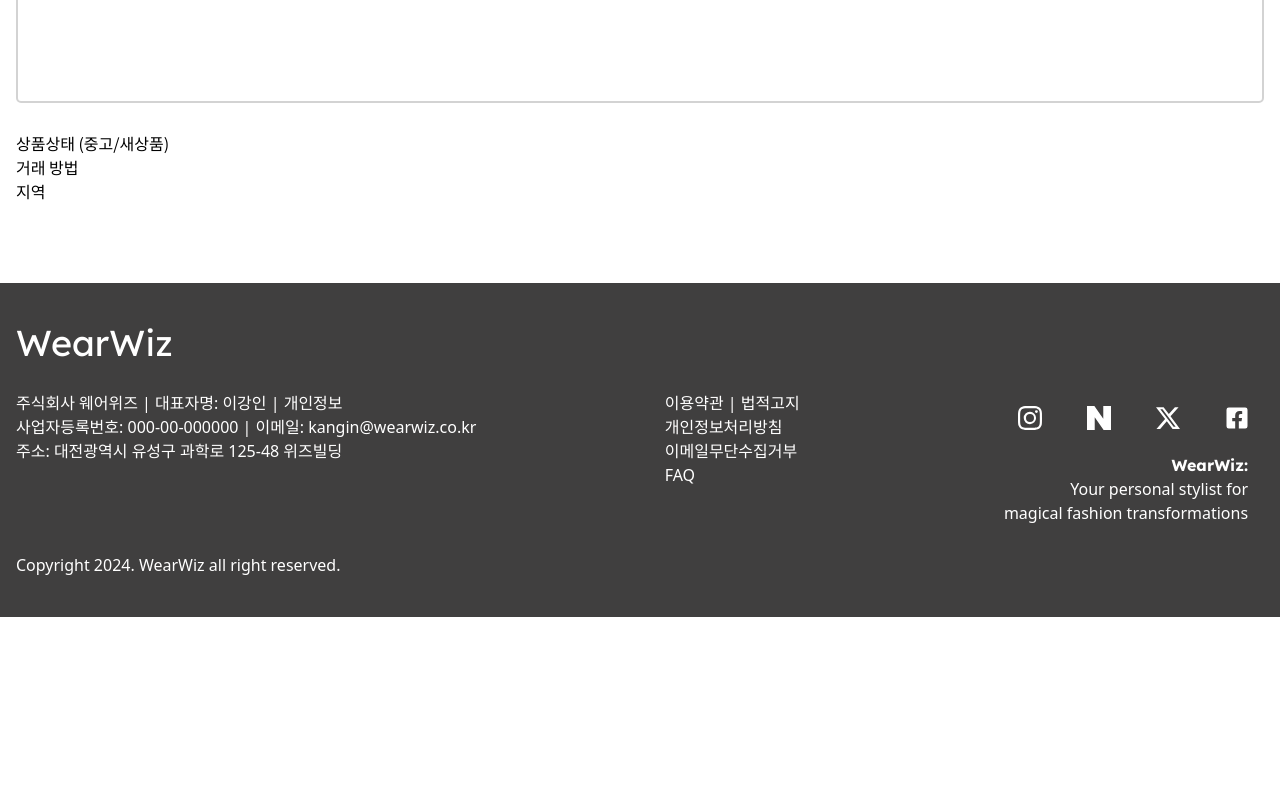
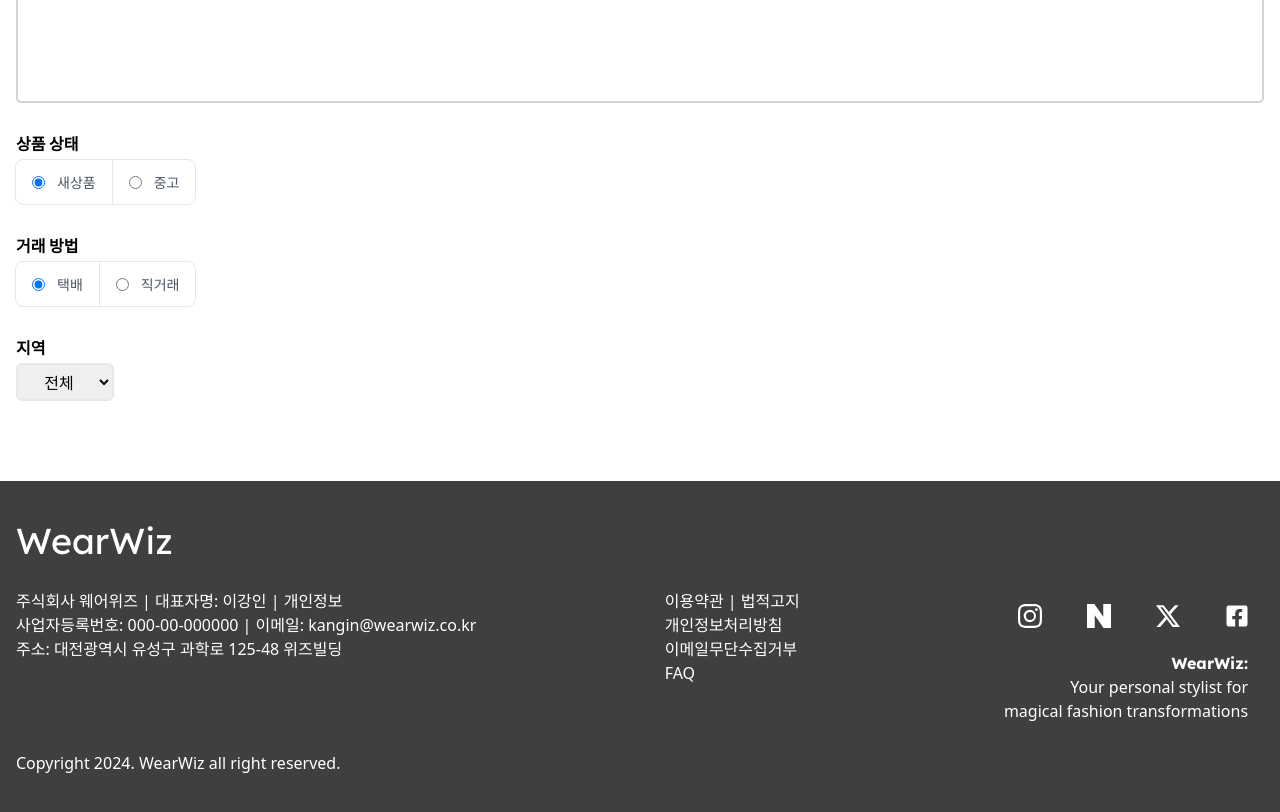
Before and after one commit to Kangin-Lee/wearwiz, a React (Vite) app: page /trade/register in a window 1280 px wide. Shown: the part 840-1652 px from the top of the page. Before the commit the page ends 1457 px from the top, so only its background shows below. Built offline with nearby package versions, Linux system fonts and the light colour scheme.

Commit message:
중고거래 메뉴 디자인 완료 및 위즈 주소 생성

```diff
--- a/src/App.tsx
+++ b/src/App.tsx
@@ -7,6 +7,7 @@
 import Nav from "./components/Nav/main";
 import TradeDetail from "./pages/TradeDetail/main";
 import TradeRegister from "./pages/Trade/TradeRegister/main";
+import Wiz from "./pages/Wiz/main";
 
 function App() {
   return (
@@ -19,6 +20,7 @@
         <Route path="/trade" element={<Trade />} />
         <Route path="/trade/:id" element={<TradeDetail />} />
         <Route path="/trade/register" element={<TradeRegister />} />
+        <Route path="/wiz" element={<Wiz />} />
       </Routes>
       <Footer />
     </>
--- a/src/common/apiService.ts
+++ b/src/common/apiService.ts
@@ -1,7 +1,7 @@
 import axios from "axios";
 
-// const BASE_URL = "http://localhost:3000";
-const BASE_URL = 'https://my-json-server.typicode.com/Kangin-Lee/wearwiz'
+const BASE_URL = "http://localhost:3000";
+// const BASE_URL = 'https://my-json-server.typicode.com/Kangin-Lee/wearwiz'
 
 export const apiService = axios.create({
   baseURL: BASE_URL,
--- /dev/null
+++ b/src/components/AreaSelect/main.tsx
@@ -0,0 +1,54 @@
+import React, { useState } from "react";
+import { area } from "../../common/areaSelect";
+
+const AreaSelect: React.FC = () => {
+  const [selectedArea, setSelectedArea] = useState<string>("");
+  const [selectedSubArea, setSelectedSubArea] = useState<string>("");
+
+  // 선택된 지역에 따라 하위 지역 목록을 가져옴
+  const subAreas =
+    area.find((area) => area.name === selectedArea)?.subArea || [];
+
+  // 이벤트 핸들러
+  const handleAreaChange = (e: React.ChangeEvent<HTMLSelectElement>) => {
+    setSelectedArea(e.target.value);
+    setSelectedSubArea(""); // 새로운 지역 선택 시 하위 지역 초기화
+  };
+
+  const handleSubAreaChange = (e: React.ChangeEvent<HTMLSelectElement>) => {
+    setSelectedSubArea(e.target.value);
+  };
+  return (
+    <div className="flex items-center">
+      <select
+        value={selectedArea}
+        onChange={handleAreaChange}
+        className="text-center border-2 py-1 rounded-md text-black"
+      >
+        <option value="">전체</option>
+        {area.map((area) => (
+          <option key={area.name} value={area.name}>
+            {area.name}
+          </option>
+        ))}
+      </select>
+
+      {selectedArea && (
+        <select
+          value={selectedSubArea}
+          onChange={handleSubAreaChange}
+          className="text-center border-2 py-1 px-2 mx-1 rounded-md text-black"
+        >
+          <option value="">전체</option>
+          {subAreas.map((subArea) => (
+            <option key={subArea} value={subArea}>
+              {subArea}
+            </option>
+          ))}
+        </select>
+      )}
+    </div>
+  );
+};
+
+export default AreaSelect;
--- a/src/components/Nav/main.tsx
+++ b/src/components/Nav/main.tsx
@@ -36,7 +36,13 @@
             >
               홈
             </NavLink>
-            <li className="px-2 py-1 hover:text-main cursor-pointer">위즈</li>
+            <NavLink
+              to="/wiz"
+              style={({ isActive }) => (isActive ? activeStyle : {})}
+              className="px-2 py-1 hover:text-main cursor-pointer"
+            >
+              위즈
+            </NavLink>
             <NavLink
               to="/trade"
               style={({ isActive }) => (isActive ? activeStyle : {})}
--- /dev/null
+++ b/src/declarations.d.ts
@@ -0,0 +1 @@
+declare module "react-image-magnify";
--- a/src/pages/Trade/TradeRegister/main.tsx
+++ b/src/pages/Trade/TradeRegister/main.tsx
@@ -1,5 +1,6 @@
 import React from "react";
 import { TbCameraPlus } from "react-icons/tb";
+import AreaSelect from "../../../components/AreaSelect/main";
 
 const TradeRegister: React.FC = () => {
   return (
@@ -65,9 +66,113 @@
             />
           </div>
 
-          <p>상품상태 (중고/새상품)</p>
-          <p>거래 방법</p>
-          <p>지역</p>
+          {/*상품상태 구역---------------------------- */}
+          <div className="flex flex-col">
+            <label htmlFor="itemInfo" className="font-bold mb-1">
+              상품 상태
+            </label>
+            <div className="mb-7">
+              <ul className="flex flex-col sm:flex-row">
+                <li className="inline-flex items-center gap-x-2.5 py-3 px-4 text-sm font-medium bg-white border text-gray-800 -mt-px first:rounded-t-lg first:mt-0 last:rounded-b-lg sm:-ms-px sm:mt-0 sm:first:rounded-se-none sm:first:rounded-es-lg sm:last:rounded-es-none sm:last:rounded-se-lg dark:bg-neutral-800 dark:border-neutral-700 dark:text-white">
+                  <div className="relative flex items-start w-full">
+                    <div className="flex items-center h-5">
+                      <input
+                        id="brand-new"
+                        name="hs-horizontal-list-group-item-radio"
+                        type="radio"
+                        className="border-gray-200 rounded-full disabled:opacity-50 dark:bg-neutral-800 dark:border-neutral-700 dark:checked:bg-blue-500 dark:checked:border-blue-500 dark:focus:ring-offset-gray-800"
+                        checked
+                      />
+                    </div>
+                    <label
+                      htmlFor="brand-new"
+                      className="ms-3 block w-full text-sm text-gray-600 dark:text-neutral-500"
+                    >
+                      새상품
+                    </label>
+                  </div>
+                </li>
+
+                <li className="inline-flex items-center gap-x-2.5 py-3 px-4 text-sm font-medium bg-white border text-gray-800 -mt-px first:rounded-t-lg first:mt-0 last:rounded-b-lg sm:-ms-px sm:mt-0 sm:first:rounded-se-none sm:first:rounded-es-lg sm:last:rounded-es-none sm:last:rounded-se-lg dark:bg-neutral-800 dark:border-neutral-700 dark:text-white">
+                  <div className="relative flex items-start w-full">
+                    <div className="flex items-center h-5">
+                      <input
+                        id="old-item"
+                        name="hs-horizontal-list-group-item-radio"
+                        type="radio"
+                        className="border-gray-200 rounded-full disabled:opacity-50 dark:bg-neutral-800 dark:border-neutral-700 dark:checked:bg-blue-500 dark:checked:border-blue-500 dark:focus:ring-offset-gray-800"
+                      />
+                    </div>
+                    <label
+                      htmlFor="old-item"
+                      className="ms-3 block w-full text-sm text-gray-600 dark:text-neutral-500"
+                    >
+                      중고
+                    </label>
+                  </div>
+                </li>
+              </ul>
+            </div>
+          </div>
+
+          {/*거래방법 구역---------------------------- */}
+          <div className="flex flex-col">
+            <label htmlFor="itemInfo" className="font-bold mb-1">
+              거래 방법
+            </label>
+            <div className="mb-7">
+              <ul className="flex flex-col sm:flex-row">
+                <li className="inline-flex items-center gap-x-2.5 py-3 px-4 text-sm font-medium bg-white border text-gray-800 -mt-px first:rounded-t-lg first:mt-0 last:rounded-b-lg sm:-ms-px sm:mt-0 sm:first:rounded-se-none sm:first:rounded-es-lg sm:last:rounded-es-none sm:last:rounded-se-lg dark:bg-neutral-800 dark:border-neutral-700 dark:text-white">
+                  <div className="relative flex items-start w-full">
+                    <div className="flex items-center h-5">
+                      <input
+                        id="parcel-service"
+                        name="hs-horizontal-list-group-item-radio2"
+                        type="radio"
+                        className="border-gray-200 rounded-full disabled:opacity-50 dark:bg-neutral-800 dark:border-neutral-700 dark:checked:bg-blue-500 dark:checked:border-blue-500 dark:focus:ring-offset-gray-800"
+                        checked
+                      />
+                    </div>
+                    <label
+                      htmlFor="parcel-service"
+                      className="ms-3 block w-full text-sm text-gray-600 dark:text-neutral-500"
+                    >
+                      택배
+                    </label>
+                  </div>
+                </li>
+
+                <li className="inline-flex items-center gap-x-2.5 py-3 px-4 text-sm font-medium bg-white border text-gray-800 -mt-px first:rounded-t-lg first:mt-0 last:rounded-b-lg sm:-ms-px sm:mt-0 sm:first:rounded-se-none sm:first:rounded-es-lg sm:last:rounded-es-none sm:last:rounded-se-lg dark:bg-neutral-800 dark:border-neutral-700 dark:text-white">
+                  <div className="relative flex items-start w-full">
+                    <div className="flex items-center h-5">
+                      <input
+                        id="direct-transaction"
+                        name="hs-horizontal-list-group-item-radio2"
+                        type="radio"
+                        className="border-gray-200 rounded-full disabled:opacity-50 dark:bg-neutral-800 dark:border-neutral-700 dark:checked:bg-blue-500 dark:checked:border-blue-500 dark:focus:ring-offset-gray-800"
+                      />
+                    </div>
+                    <label
+                      htmlFor="direct-transaction"
+                      className="ms-3 block w-full text-sm text-gray-600 dark:text-neutral-500"
+                    >
+                      직거래
+                    </label>
+                  </div>
+                </li>
+              </ul>
+            </div>
+          </div>
+
+          {/*지역 구역---------------------------- */}
+          <div className="flex flex-col">
+            <label htmlFor="area" className="font-bold mb-1">
+              지역
+            </label>
+            <div>
+              <AreaSelect />
+            </div>
+          </div>
         </div>
       </div>
     </div>
--- /dev/null
+++ b/src/pages/Wiz/main.tsx
@@ -0,0 +1,7 @@
+import React from "react";
+
+const Wiz: React.FC = () => {
+  return <div>asd</div>;
+};
+
+export default Wiz;
```
